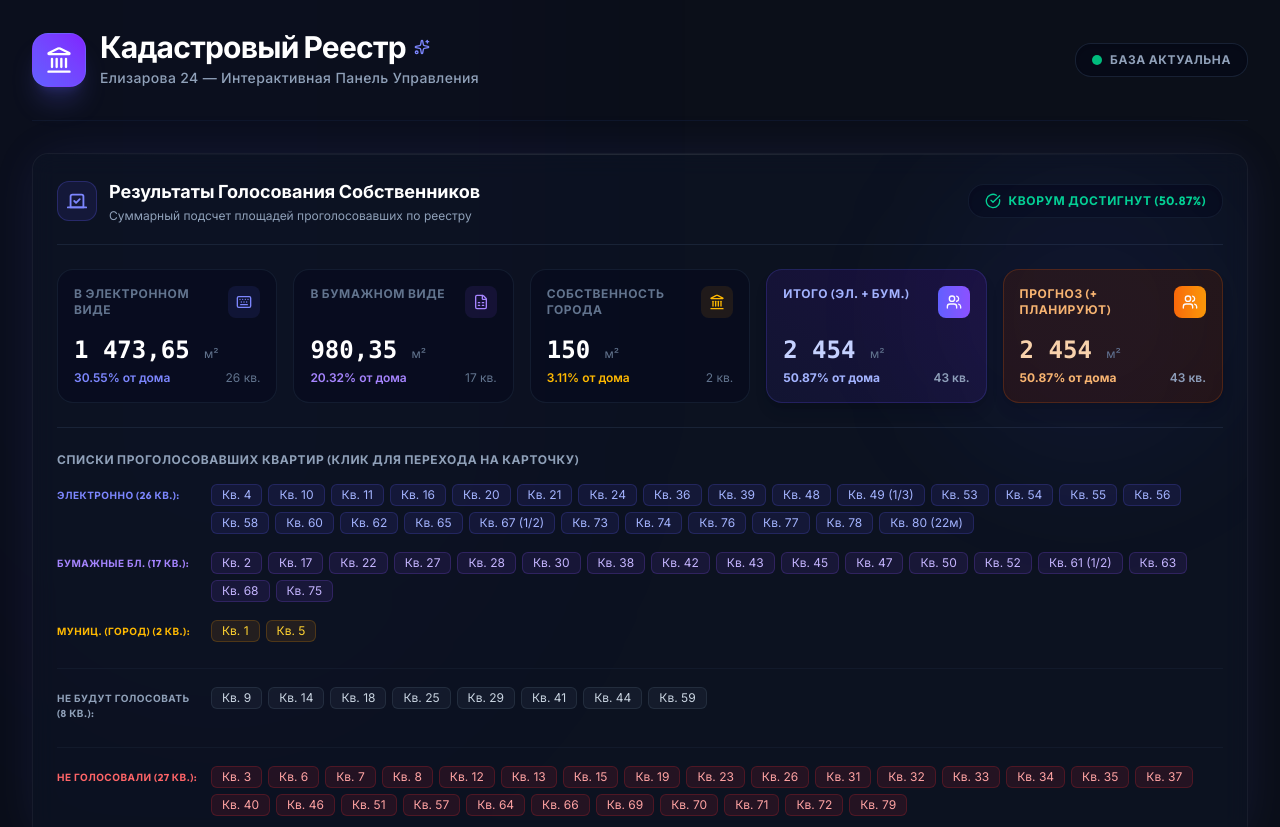
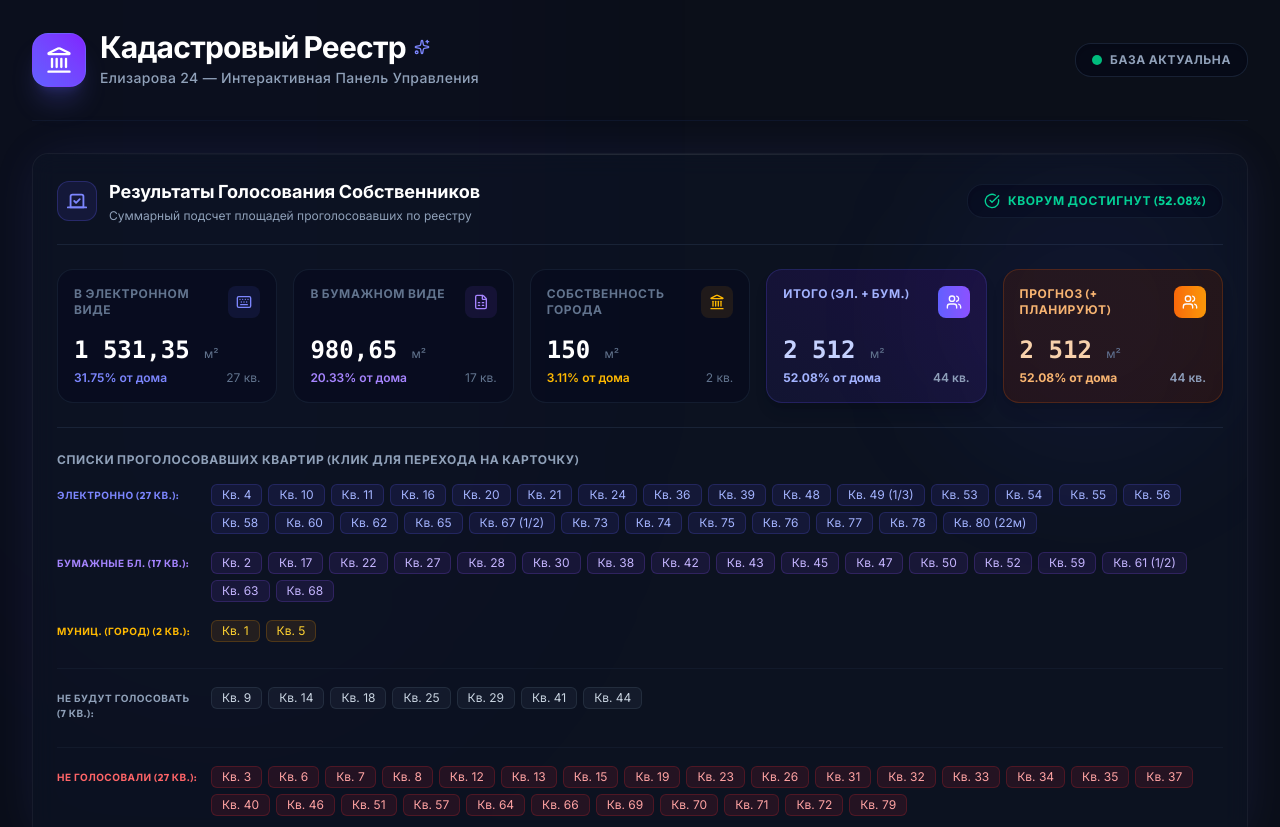
Before and after one commit to HerbertLiskin/cadastr24, a React (Vite) app: page / in a window 1280 px wide. Shown: the top 827 px of the page. Built offline with nearby package versions, Linux system fonts and the light colour scheme.

Commit message:
Update VotingResults.tsx

```diff
--- a/src/widgets/voting-results/VotingResults.tsx
+++ b/src/widgets/voting-results/VotingResults.tsx
@@ -12,11 +12,11 @@ interface VotingResultsProps {
 export const VotingResults: React.FC<VotingResultsProps> = ({ apartments, totalArea }) => {
   const navigate = useNavigate();
 
-  const elecFull = [4, 10, 11, 16, 20, 21, 24, 36, 39, 48, 53, 54, 55, 56, 58, 60, 62, 65, 73, 74, 76, 77, 78];
-  const paperFull = [2, 17, 22, 27, 28, 30, 38, 42, 43, 45, 47, 50, 52, 63, 68, 75];
+  const elecFull = [4, 10, 11, 16, 20, 21, 24, 36, 39, 48, 53, 54, 55, 56, 58, 60, 62, 65, 73, 74, 75, 76, 77, 78];
+  const paperFull = [2, 17, 22, 27, 28, 30, 38, 42, 43, 45, 47, 50, 52, 59, 63, 68];
   const cityFull = [1, 5];
   const planningFull: number[] = [];
-  const refusedFull = [9, 14, 18, 25, 29, 41, 44, 59];
+  const refusedFull = [9, 14, 18, 25, 29, 41, 44];
 
   // Helper structures to display voters in order
   const elecVoters = useMemo(() => {
```
